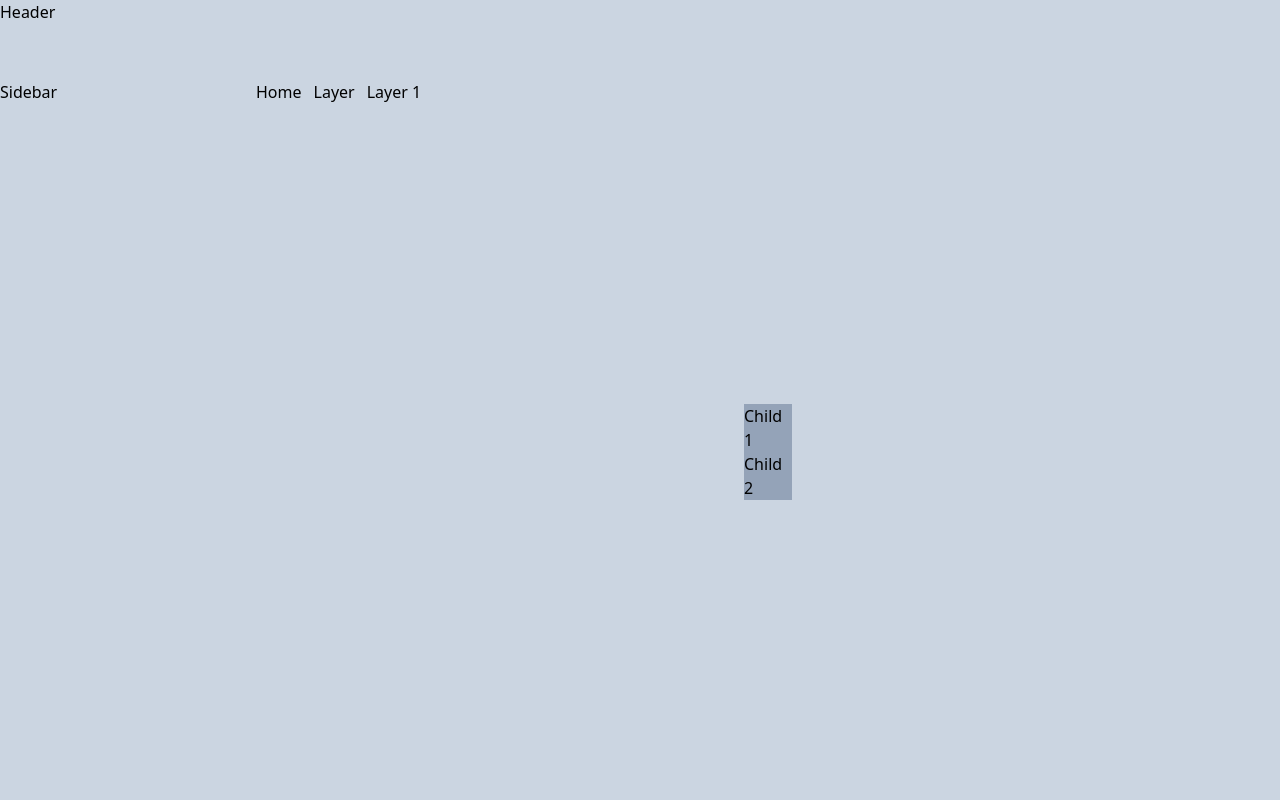
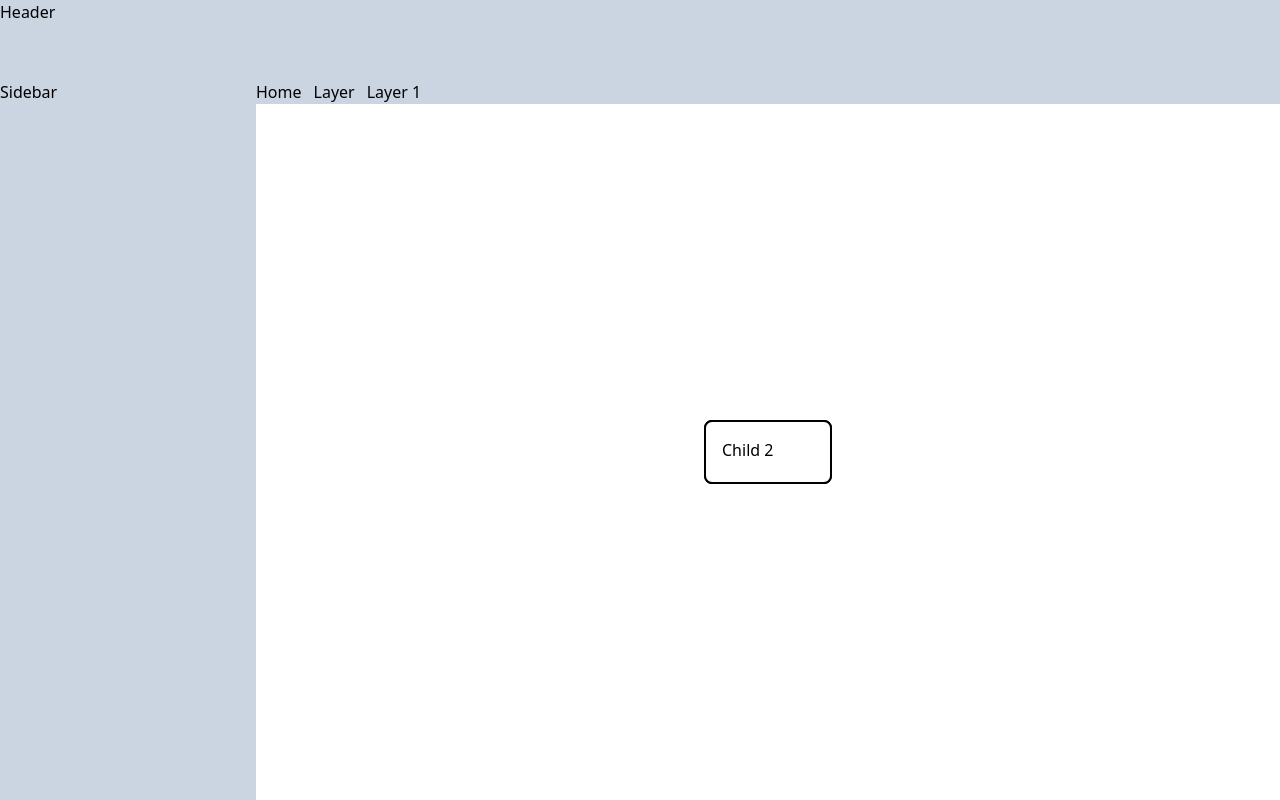
Before and after one commit to Junale/StructSphere, a React (Vite) app: page / in a window 1280 px wide. Both pictures are taken after a click on the button "Start New Layer". Built offline with nearby package versions, Linux system fonts and the light colour scheme.

Commit message:
add more draggable layer logic

```diff
--- a/src/logic/contexts/layer/provider.tsx
+++ b/src/logic/contexts/layer/provider.tsx
@@ -13,45 +13,51 @@ const LayerContextProvider = ({
 	defaultLayer,
 	children
 }: LayerContextProviderProps): JSX.Element => {
-	const [layer, setLayer] = useState<TLayer>(defaultLayer);
+	const [rootLayer, setRootLayer] = useState<TLayer>(defaultLayer);
+	const [currentLayerId, setCurrentLayerId] = useState<string | undefined>(undefined);
 
 	const addChildLayer = (childLayer: TLayer) => {
-		setLayer({
-			...layer,
-			children: [...layer.children, childLayer]
+		setRootLayer({
+			...rootLayer,
+			children: [...rootLayer.children, childLayer]
 		});
 	};
 
 	const removeChildLayer = (childLayer: TLayer) => {
-		setLayer({
-			...layer,
-			children: layer.children.filter((c) => c.id !== childLayer.id)
+		setRootLayer({
+			...rootLayer,
+			children: rootLayer.children.filter((c) => c.id !== childLayer.id)
 		});
 	};
 
 	const addEdge = (edge: TEdge) => {
-		setLayer({
-			...layer,
-			edges: [...layer.edges, edge]
+		setRootLayer({
+			...rootLayer,
+			edges: [...rootLayer.edges, edge]
 		});
 	};
 
 	const removeEdge = (edge: TEdge) => {
-		setLayer({
-			...layer,
-			edges: layer.edges.filter((e) => e.id !== edge.id)
+		setRootLayer({
+			...rootLayer,
+			edges: rootLayer.edges.filter((e) => e.id !== edge.id)
 		});
+	};
+
+	const moveChildIntoTarget = (child: TLayer, targetId: string) => {
+
 	};
 
 	return (
 		<LayerContext.Provider value={
 			{
-				layer,
-				setLayer,
+				rootLayer,
+				setRootLayer,
 				addChildLayer,
 				removeChildLayer,
 				addEdge,
-				removeEdge
+				removeEdge,
+				moveChildIntoTarget
 			}
 		}
 		>
--- a/src/logic/contexts/layer/type.tsx
+++ b/src/logic/contexts/layer/type.tsx
@@ -3,14 +3,16 @@ import TLayer from "@/logic/type/models/layer";
 
 
 type LayerContextType = {
-	layer: TLayer;
-	setLayer: (layer: TLayer) => void;
+	rootLayer: TLayer;
+	setRootLayer: (layer: TLayer) => void;
 
 	addChildLayer: (layer: TLayer) => void;
 	removeChildLayer: (layer: TLayer) => void;
 
 	addEdge: (edge: TEdge) => void;
 	removeEdge: (edge: TEdge) => void;
+
+	moveChildIntoTarget: (child: TLayer, targetId: string) => void;
 };
 
 export default LayerContextType;
--- a/src/logic/type/models/edge.tsx
+++ b/src/logic/type/models/edge.tsx
@@ -1,5 +1,5 @@
 type TEdge = {
-	id: string;
+	id: number;
 	name: string;
 	LayerIds: [number, number];
 };
--- a/src/logic/type/models/layer.tsx
+++ b/src/logic/type/models/layer.tsx
@@ -1,7 +1,7 @@
 import TEdge from "./edge";
 
 type TLayer = {
-	id: string;
+	id: number;
 	name: string;
 	children: TLayer[];
 	edges: TEdge[];
--- /dev/null
+++ b/src/logic/utils/layer.ts
@@ -0,0 +1,21 @@
+import TLayer from "../type/models/layer";
+
+
+
+export function getLayerById(layer: TLayer, id: number): TLayer | undefined {
+	if (layer.id === id) return layer;
+	return layer.children.find((child) => child.id === id) ||
+		layer.children.map((child) => getLayerById(child, id)).find(result => result !== undefined);
+}
+
+export function getPathToLayer(layer: TLayer, id: number): TLayer[] {
+	const path: TLayer[] = [];
+	layer.children.forEach((child) => {
+		if (child.id === id) {
+			path.push(child);
+		} else {
+			path.push(...getPathToLayer(child, id));
+		}
+	});
+	return path;
+}
--- a/src/ui/content/components/child-display.tsx
+++ b/src/ui/content/components/child-display.tsx
@@ -1,17 +1,65 @@
 import TLayer from "@/logic/type/models/layer";
-import Draggable from "react-draggable";
+import Draggable, { DraggableEvent, DraggableData } from "react-draggable";
+import { useState } from "react";
+import useLayerContext from "@/logic/contexts/layer/hook";
 
 type props = {
 	child: TLayer;
+	bounds: string;
 };
 
-const ChildDisplay = ({ child }: props) => (
-	<Draggable 	>
+const ChildDisplay = ({ child, bounds }: props) => {
+	const [isDragging, setIsDragging] = useState(false);
+	const { moveChildIntoTarget } = useLayerContext();
 
-		<div className="size-12 bg-slate-400">
-			{child.name}
-		</div>
-	</Draggable>
-);
+	const handleStart = (e: DraggableEvent) => {
+		setIsDragging(true);
+	};
+
+	const handleStop = (e: DraggableEvent, data: DraggableData) => {
+		setIsDragging(false);
+
+		// Get all child elements
+		const childElements = document.querySelectorAll('[data-layer-id]');
+		const droppedPosition = { x: data.x, y: data.y };
+
+		// Check if dropped on another child
+		childElements.forEach((element) => {
+			if (element instanceof HTMLElement && element.dataset.layerId !== child.id.toString()) {
+				const rect = element.getBoundingClientRect();
+				if (
+					droppedPosition.x >= rect.left &&
+					droppedPosition.x <= rect.right &&
+					droppedPosition.y >= rect.top &&
+					droppedPosition.y <= rect.bottom
+				) {
+					const targetId = element.dataset.layerId;
+					moveChildIntoTarget(child, targetId!);
+				}
+			}
+		});
+	};
+
+
+	return (
+		<Draggable
+			bounds={bounds}
+			onStart={handleStart}
+			onStop={handleStop}
+		>
+			<div
+				data-layer-id={child.id}
+				className={`w-32 h-16 hover:cursor-pointer active:cursor-grabbing bg-white rounded-lg border-2 border-black p-4 absolute ${isDragging ? 'z-50 scale-75' : 'z-0'}`}
+			>
+				{child.name}
+				{child.children.length > 0 && (
+					<div className="text-xs text-gray-500 mt-1">
+						Children: {child.children.length}
+					</div>
+				)}
+			</div>
+		</Draggable>
+	);
+};
 
 export default ChildDisplay;
--- a/src/ui/content/components/layer-display.tsx
+++ b/src/ui/content/components/layer-display.tsx
@@ -1,16 +1,16 @@
 import useLayerContext from "@/logic/contexts/layer/hook";
 import ChildDisplay from "./child-display";
 
-
 const LayerDisplay = () => {
-	const { layer } = useLayerContext();
-
+	const { rootLayer } = useLayerContext();
 
 	return (
-		<div className="flex size-full flex-col items-center justify-center">
-			{layer.children.map((child) => (
-				<ChildDisplay key={child.id}
+		<div className="flex relative size-full flex-col items-center justify-center bg-white">
+			{rootLayer.children.map((child) => (
+				<ChildDisplay
+					key={child.id}
 					child={child}
+					bounds="parent"
 				/>
 			))}
 		</div>
--- a/src/ui/content/components/layer-initializer.tsx
+++ b/src/ui/content/components/layer-initializer.tsx
@@ -9,17 +9,17 @@ type props = {
 
 const LayerInitializer = ({ setDefaultLayer }: props) => {
 	const defaultLayer: TLayer = {
-		id: "default",
+		id: 1,
 		name: "Default Layer",
 		children: [
 			{
-				id: "child1",
+				id: 2,
 				name: "Child 1",
 				children: [],
 				edges: []
 			},
 			{
-				id: "child2",
+				id: 3,
 				name: "Child 2",
 				children: [],
 				edges: []
```
